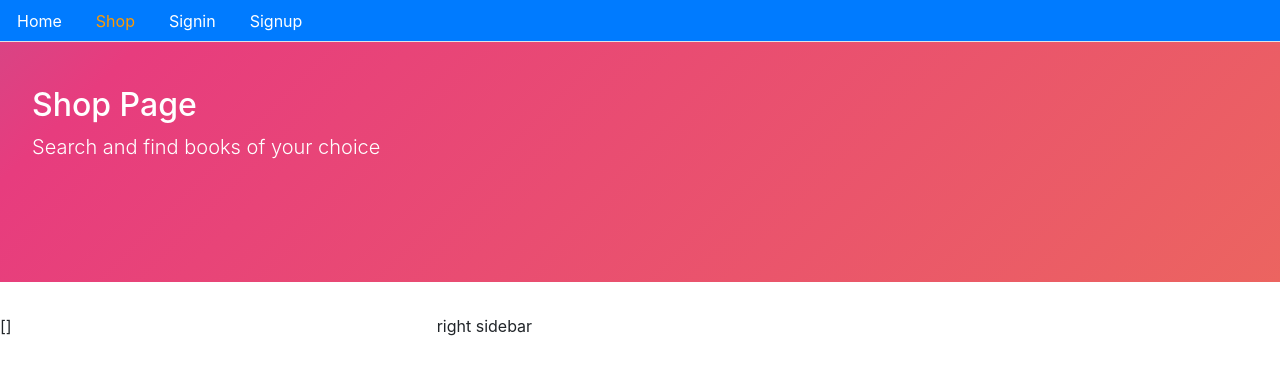
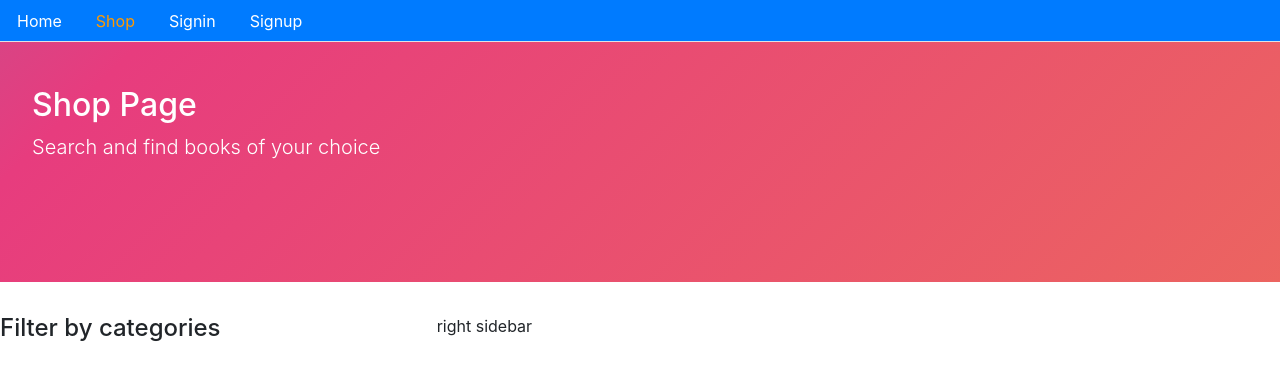
Before and after one commit to jeromeski/front-ecomprojone, a React (Create React App) app: page /shop in a window 1280 px wide. Shown: the top 380 px of the page. Built offline with nearby package versions, Linux system fonts and the light colour scheme; no server answers.

Commit message:
Show categories in shop sidebar

```diff
--- /dev/null
+++ b/src/core/Checkbox.js
@@ -0,0 +1,12 @@
+import React, { useState, useEffect } from 'react';
+
+const Checkbox = ({ categories }) => {
+  return categories.map((c, i) => (
+    <li key={i} className='list-unstyled'>
+      <input type='checkbox' className='form-check-input' />
+      <label className='form-check-label'>{c.name}</label>
+    </li>
+  ));
+};
+
+export default Checkbox;
--- a/src/core/Shop.js
+++ b/src/core/Shop.js
@@ -2,31 +2,37 @@
 import Layout from './Layout';
 import Card from './Card';
 import { getCategories } from './apiCore';
+import Checkbox from './Checkbox';
 
 const Shop = () => {
   const [categories, setCategories] = useState([]);
-  const [error, setError] = useState(false)
+  const [error, setError] = useState(false);
 
   const init = () => {
     getCategories().then(data => {
       if (data.error) {
         setError(data.error);
       } else {
-        setCategories(data)
+        setCategories(data);
       }
     });
   };
 
   useEffect(() => {
-    init()
-  },[])
+    init();
+  }, []);
 
   return (
     <Layout
       title='Shop Page'
       description='Search and find books of your choice'>
       <div className='row'>
-        <div className='col-4'>{JSON.stringify(categories)}</div>
+        <div className='col-4'>
+          <h4>Filter by categories</h4>
+          <ul>
+            <Checkbox categories={categories} />
+          </ul>
+        </div>
         <div className='col-8'>right sidebar</div>
       </div>
     </Layout>
```
